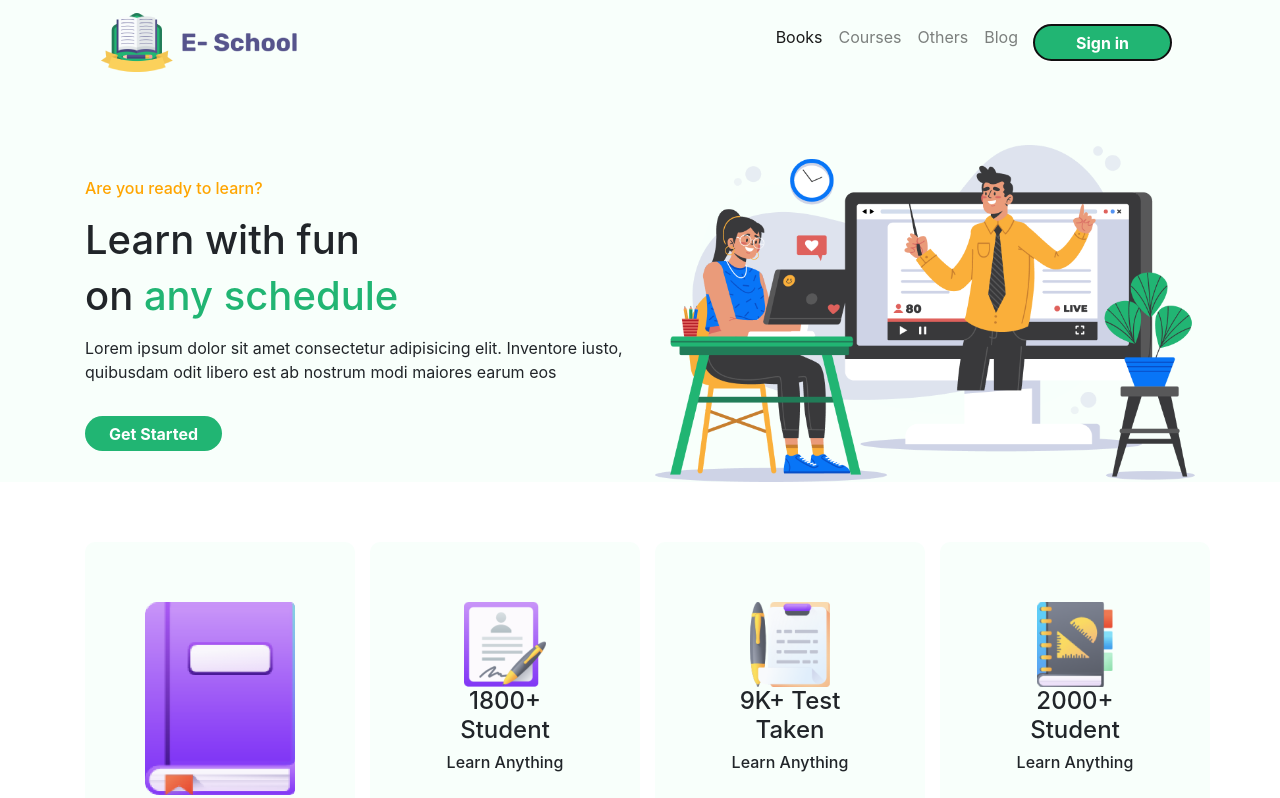
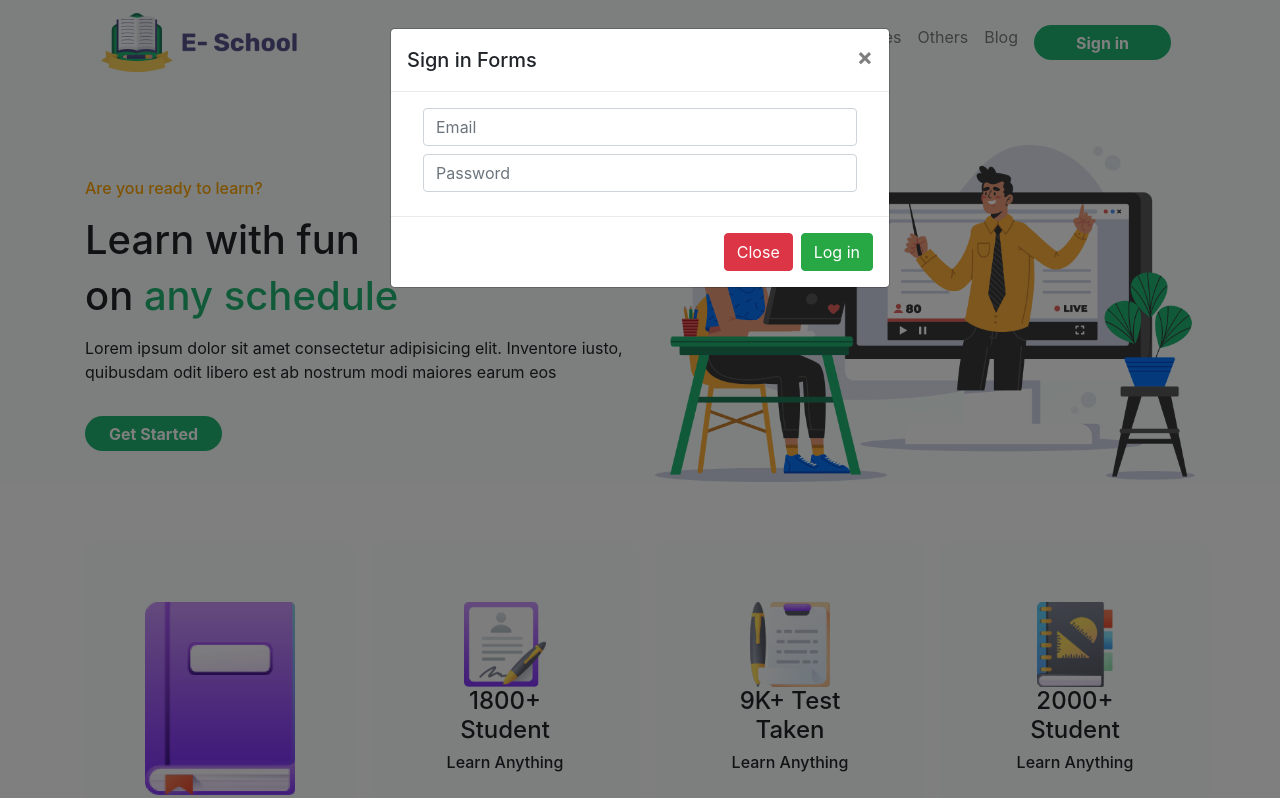
Before and after one commit to minhajjami/e-school, a plain HTML site: page index.html in a window 1280 px wide. Both pictures are taken after a click on the button "Sign in". Shown: the top 798 px of the page. Drawn offline with nearby package versions, Linux system fonts and the light colour scheme; files whose address does not match are found by name.

Commit message:
login modal added

```diff
--- a/index.html
+++ b/index.html
@@ -34,11 +34,38 @@
                     </li>
                     <li class="nav-item">
                         <a class="nav-link" href="#signin">
-                            <button type="button" class="btn-sign-in">Sign in</button>
+                            <button type="button" class="btn-sign-in" data-toggle="modal" data-target="#exampleModal">Sign in</button>
                         </a>
-                    </li>
-                  </ul>
-                </div>
+                        <!-- Modal -->
+                        <div class="modal fade" id="exampleModal" tabindex="-1" role="dialog" aria-labelledby="exampleModalLabel" aria-hidden="true">
+                          <div class="modal-dialog" role="document">
+                            <div class="modal-content">
+                              <div class="modal-header">
+                                <h5 class="modal-title" id="exampleModalLabel">Sign in Forms</h5>
+                                <button type="button" class="close" data-dismiss="modal" aria-label="Close">
+                                  <span aria-hidden="true">&times;</span>
+                                </button>
+                              </div>
+                              <div class="modal-body">
+                                <div class="form-group mx-sm-3 mb-2">
+                                  <label for="inputEmail" class="sr-only">Email</label>
+                                  <input type="email" class="form-control" id="inputEmail" placeholder="Email">
+                                </div>
+                                <div class="form-group mx-sm-3 mb-2">
+                                  <label for="inputPassword2" class="sr-only">Password</label>
+                                  <input type="password" class="form-control" id="inputPassword2" placeholder="Password">
+                                </div>
+                              </div>
+                              <div class="modal-footer">
+                                <button type="button" class="btn btn-danger" data-dismiss="modal">Close</button>
+                                <button type="button" class="btn btn-success">Log in</button>
+                              </div>
+                            </div>
+                          </div>
+                        </div>
+                      </li>
+                    </ul>
+                  </div>
               </nav>
         </div>
         <!--banner-->
--- a/style.css
+++ b/style.css
@@ -56,7 +56,7 @@
 .footer{
     background-color:#282531;
     color:white;
-    padding: 50px;
+    padding: 60px;
     height: 100%;
 }
 .footer ul{
```
